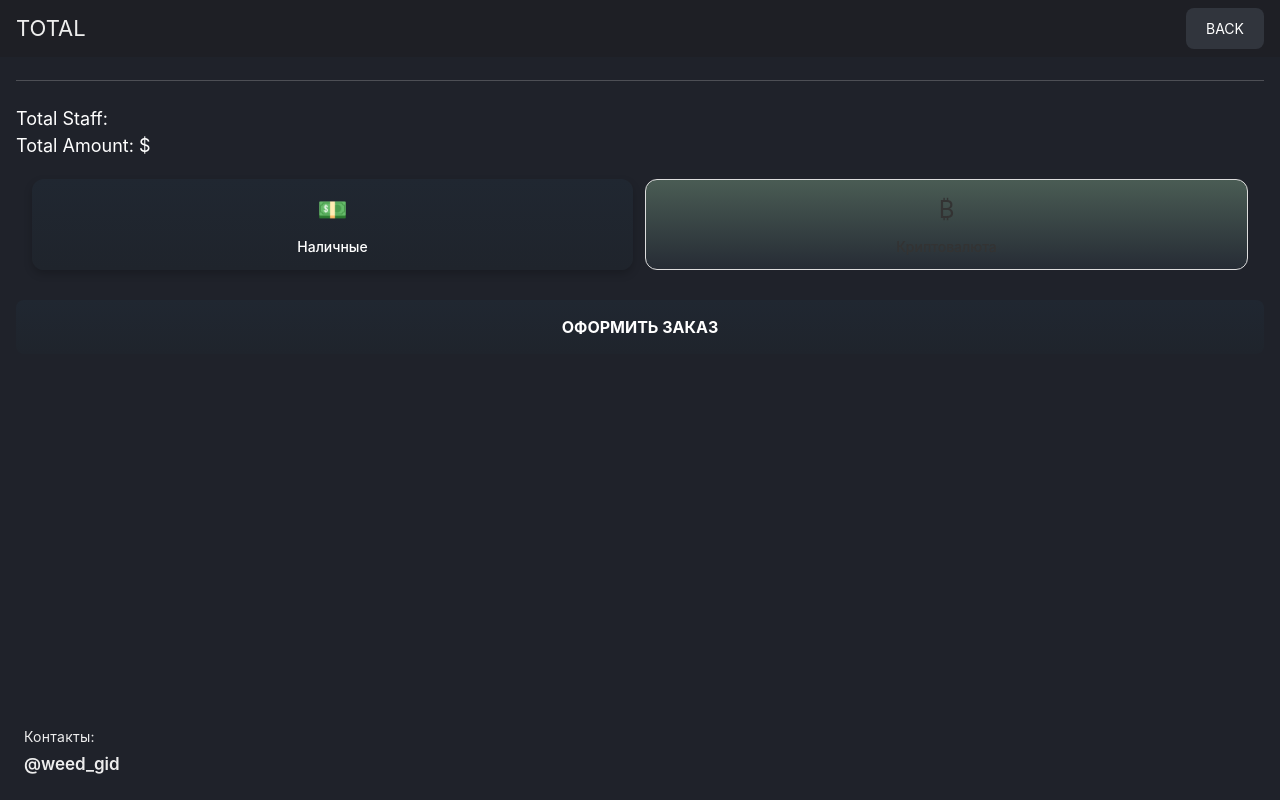
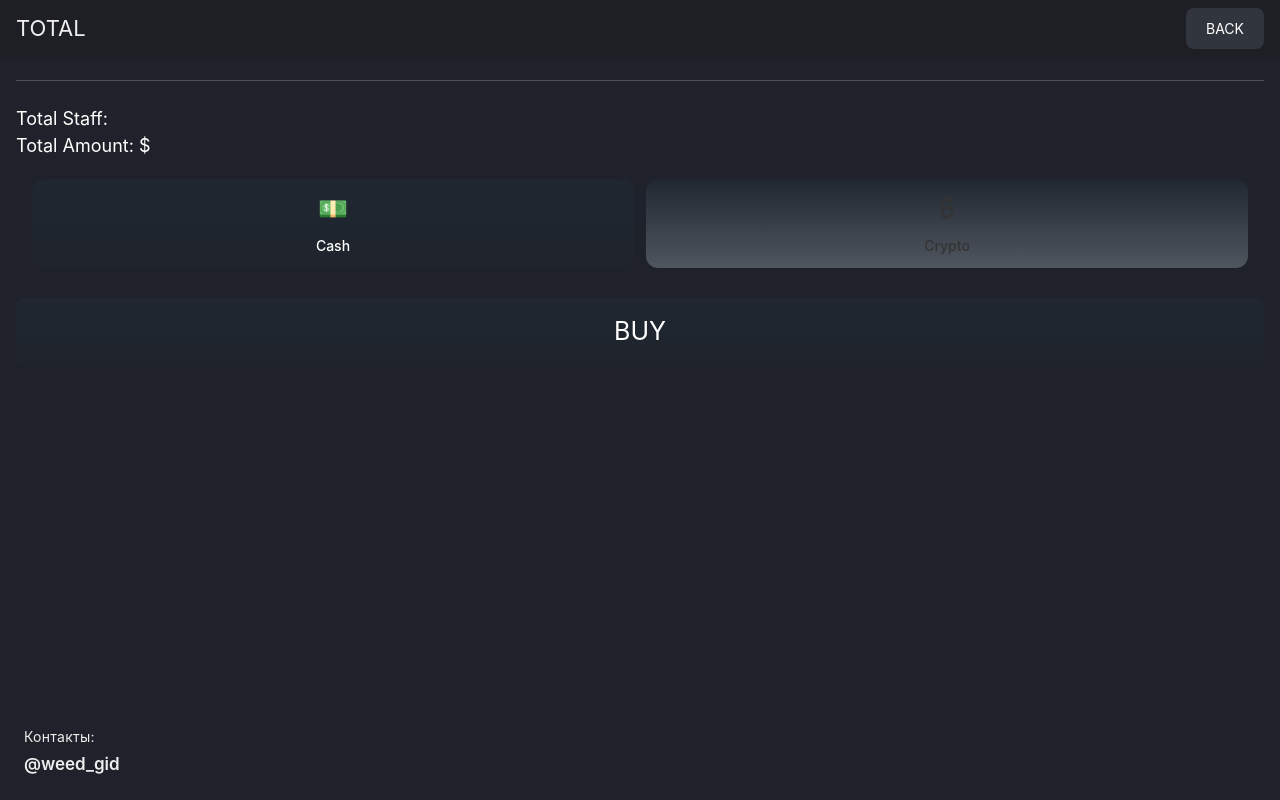
Before and after one commit to aa-rube/rico_ar_web, a React (Create React App) app: page /busket in a window 1280 px wide. Built offline with nearby package versions, Linux system fonts and the light colour scheme.

Commit message:
уже я меняю стили 2 кнопки для переключения способа оплаты

```diff
--- a/src/pages/basket/Basket.tsx
+++ b/src/pages/basket/Basket.tsx
@@ -24,13 +24,11 @@ const PaymentMethodButton = ({
           alignItems: 'center',
           justifyContent: 'center',
           padding: '12px 8px',
-          background: active ? 'linear-gradient(#202731, #1F242C)' : 'linear-gradient(#4A5C54, #262c35)',
+          background: active ? 'linear-gradient(#202731, #1F242C)' : 'linear-gradient(#202731, #50565E)',
           color: active ? 'white' : '#333',
-          border: active ? 'none' : '1px solid #ddd',
           borderRadius: '12px',
           cursor: 'pointer',
           transition: 'all 0.3s ease',
-          boxShadow: active ? '0 4px 8px rgba(0,0,0,0.2)' : 'none',
           minWidth: '100px'
         }}
     >
@@ -115,13 +113,13 @@ export default function Basket({ userData }: { userData: any }) {
                 active={paymentMethod === 1}
                 onClick={() => setPaymentMethod(1)}
                 icon="💵"
-                label="Наличные"
+                label="Cash"
             />
             <PaymentMethodButton
                 active={paymentMethod === 2}
                 onClick={() => setPaymentMethod(2)}
                 icon="₿"
-                label="Криптовалюта"
+                label="Crypto"
             />
           </div>
 
@@ -135,13 +133,12 @@ export default function Basket({ userData }: { userData: any }) {
                     color: 'white',
                     border: 'none',
                     borderRadius: '8px',
-                    fontSize: '16px',
-                    fontWeight: 'bold',
+                    fontSize: '25px',
                     cursor: 'pointer',
                     marginTop: '10px'
                   }}
               >
-                ОФОРМИТЬ ЗАКАЗ
+                BUY
               </button>
           ) : (
               <p className="description">
```
